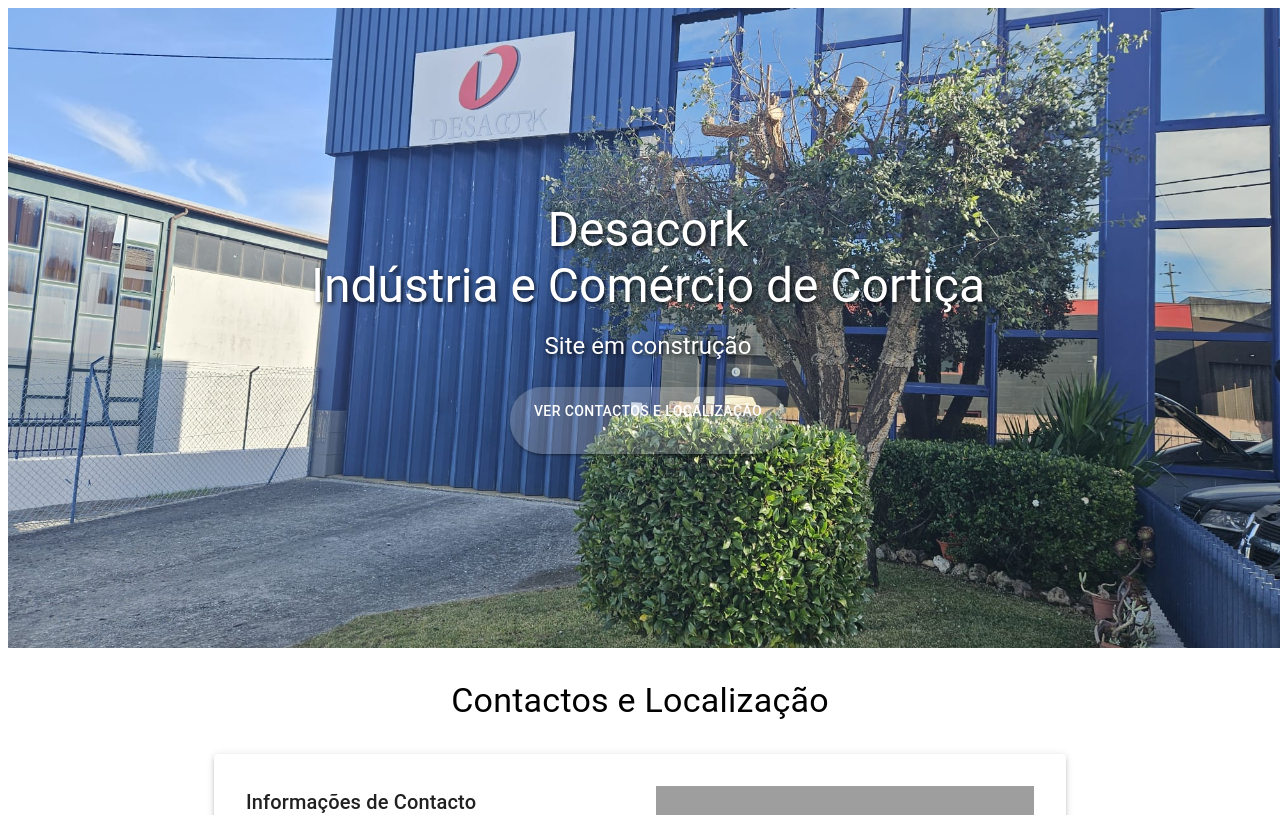
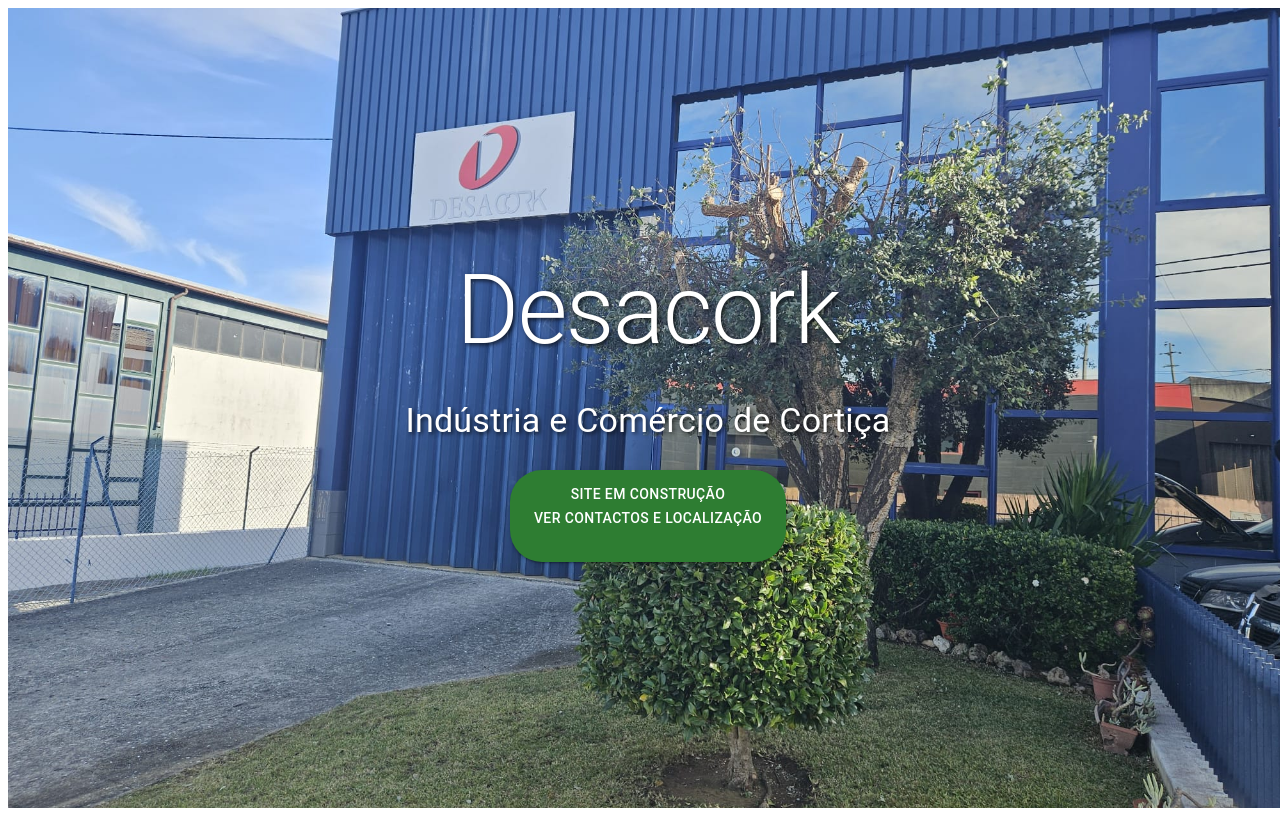
Before and after one commit to DarKouto/desacork, a React (Vite) app: page / in a window 1280 px wide. Shown: the top 815 px of the page. Built offline with nearby package versions, Linux system fonts and the light colour scheme; grey boxes are pictures that could not be loaded; some icons are missing.

Commit message:
fixed herosection and button

```diff
--- a/src/components/HeroSection.jsx
+++ b/src/components/HeroSection.jsx
@@ -19,7 +19,7 @@
         backgroundSize: 'cover',
         backgroundPosition: 'center',
         backgroundAttachment: 'fixed',
-        minHeight: '80vh',
+        minHeight: '100vh',
         display: 'flex',
         flexDirection: 'column',
         justifyContent: 'center',
@@ -41,25 +41,20 @@
           alignItems: 'center',
         }}
       >
-        <Typography variant="h3" component="h1" gutterBottom>
-          Desacork<br/>
+        <Typography variant="h1" component="h1" gutterBottom>
+          Desacork
+        </Typography>
+        <Typography variant="h4" component="h1" gutterBottom>
           Indústria e Comércio de Cortiça
-        </Typography>
-        <Typography variant="h5" component="h1" gutterBottom>
-          Site em construção
         </Typography>
 
         <Button
           variant="contained"
           size="large"
+          color="success"
           onClick={handleScrollDown}
           sx={{
             mt: 2,
-            backgroundColor: 'rgba(255, 255, 255, 0.2)',
-            color: 'white',
-            '&:hover': {
-              backgroundColor: 'rgba(255, 255, 255, 0.3)',
-            },
             display: 'flex',
             flexDirection: 'column',
             alignItems: 'center',
@@ -70,6 +65,7 @@
           }}
         >
           <Typography variant="button" sx={{ mb: 0.5 }}>
+            Site em Construção<br/>
             Ver Contactos e Localização
           </Typography>
           <KeyboardArrowDownIcon />
```
